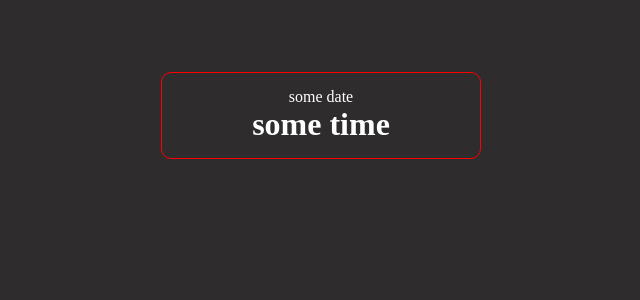
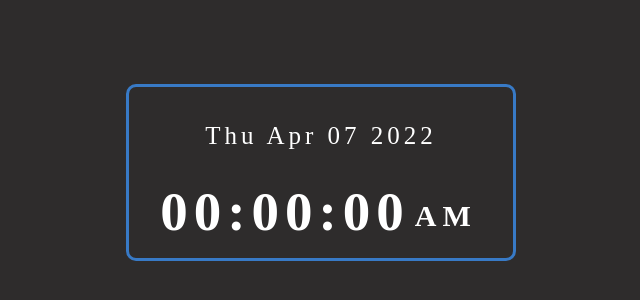
Before and after one commit to Najeeb-joya/Digital_Clock, a plain HTML site: page index.html in a window 1280 px wide. Shown: the part 228-528 px from the top of the page, without its empty margins (319-959 px from the left). Drawn offline with Linux system fonts and the light colour scheme.

Commit message:
completed html layout and css design

```diff
--- a/index.html
+++ b/index.html
@@ -10,9 +10,24 @@
 <body>
     <div class="container">
         <div class="main_time">
-            <p class="date">some date</p>
-            <h1 class="time">some time</h1>
+            <section class="date">
+                <span id="wday">Thu</span>
+                <span id="month">Apr</span>
+                <span id="mday">07</span>
+                <span id="year">2022</span>
+            </section>
+            <section class="time">
+                <span id="hour">00</span>:
+                <span id="minute">00</span>:
+                <span id="second">00</span>
+                <span id="period">am</span>
+            </section>
+
+
         </div>
     </div>
+
+
+    <script src="script.js"></script>
 </body>
 </html>
--- a/style.css
+++ b/style.css
@@ -4,16 +4,47 @@
     padding: 0;
 }
 body{
+    height: 100vh;
+    display: flex;
+    justify-content: center;
+    align-items: center;
     background-color: rgb(46, 44, 44);
     color: white;
 }
 
 .main_time{
 
-    width: 25%;
-    margin: 300px auto;
-    border: 1px solid red;
+    border: 3px solid rgb(56, 122, 198);
+    width: 390px;
     border-radius: 10px;
+    padding: 15px 10px;
     text-align: center;
-    padding: 15px 0;
 }
+.main_time:hover{
+    background-color:rgb(56, 122, 198);
+    box-shadow: 0 0 30px rgb(56, 122, 198);
+
+}
+.date{
+    font-size: 25px;
+    margin-top: 20px;
+    margin-bottom: 30px;
+    letter-spacing: 4px;
+}
+.time{
+    font-size: 55px;
+    display: flex;
+    justify-content: center;
+    align-items: center;
+    font-weight: 600;
+    letter-spacing: 6px;
+
+
+}
+.time span:last-child{
+    font-size: 30px;
+    margin-top: 10px;
+    padding: 0 5px;
+    text-transform: uppercase;
+    font-weight: 600;
+}
```
